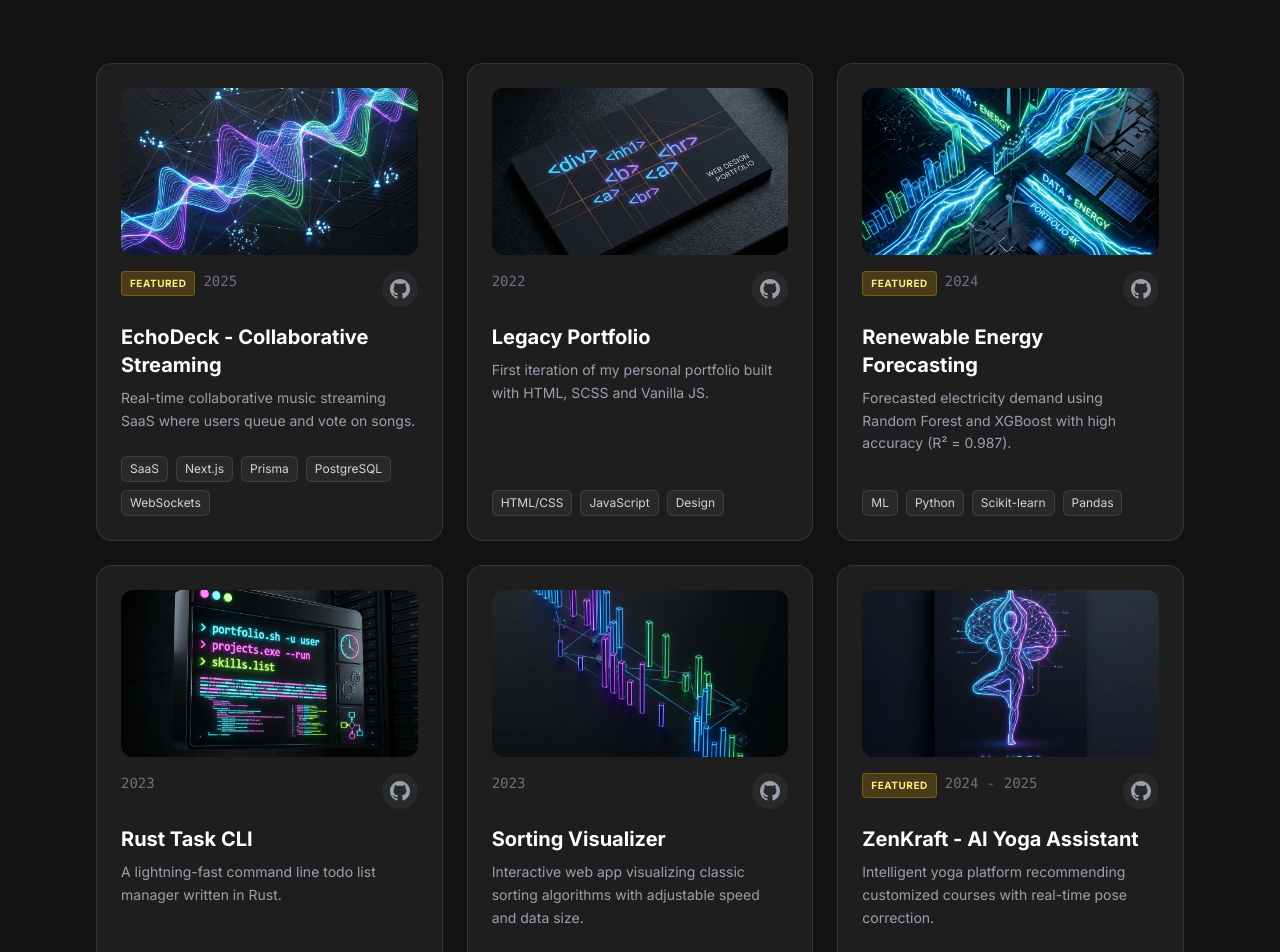
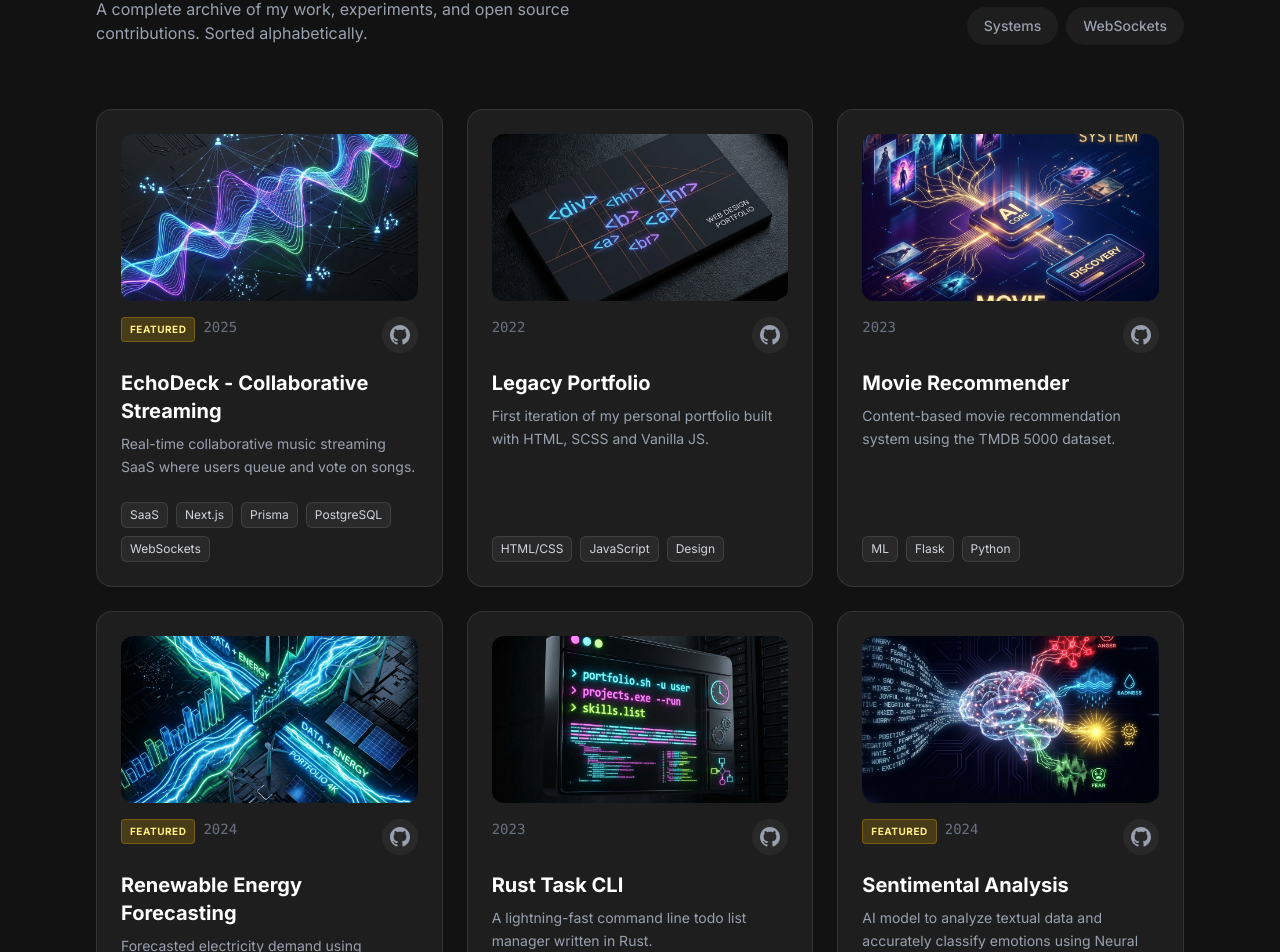
Before and after one commit to avianage/portfolio-26, a Next.js app: page /projects in a window 1280 px wide. Shown: the part 273-1225 px from the top of the page. Built offline with nearby package versions, Linux system fonts and the light colour scheme.

Commit message:
Added More Projects

```diff
--- a/components/Socials.tsx
+++ b/components/Socials.tsx
@@ -60,21 +60,6 @@ const Icons = {
             <path d="M12 0A12 12 0 0 0 0 12a12 12 0 0 0 12 12 12 12 0 0 0 12-12A12 12 0 0 0 12 0zm5.01 4.744c.688 0 1.25.561 1.25 1.249a1.25 1.25 0 0 1-2.498.056l-2.597-.547-.8 3.747c1.824.07 3.48.632 4.674 1.488.308-.309.73-.491 1.207-.491.968 0 1.754.786 1.754 1.754 0 .716-.435 1.333-1.01 1.614a3.111 3.111 0 0 1 .042.52c0 2.694-3.13 4.87-7.004 4.87-3.874 0-7.004-2.176-7.004-4.87 0-.183.015-.366.043-.534A1.748 1.748 0 0 1 4.028 12c0-.968.786-1.754 1.754-1.754.463 0 .898.196 1.207.49 1.207-.883 2.878-1.43 4.744-1.487l.885-4.182a.342.342 0 0 1 .14-.197.35.35 0 0 1 .238-.042l2.906.617a1.214 1.214 0 0 1 1.108-.701zM9.25 12C8.561 12 8 12.562 8 13.25c0 .687.561 1.248 1.25 1.248.687 0 1.248-.561 1.248-1.249 0-.688-.561-1.249-1.249-1.249zm5.5 0c-.687 0-1.248.561-1.248 1.25 0 .687.561 1.248 1.249 1.248.688 0 1.249-.561 1.249-1.249 0-.687-.562-1.249-1.25-1.249zm-5.466 3.99a.327.327 0 0 0-.231.094.33.33 0 0 0 0 .463c.842.842 2.484.913 2.961.913.477 0 2.105-.056 2.961-.913a.361.361 0 0 0 .029-.463.33.33 0 0 0-.464 0c-.547.533-1.684.73-2.512.73-.828 0-1.979-.196-2.512-.73a.326.326 0 0 0-.232-.095z" />
         </svg>
     ),
-    facebook: (
-        <svg fill="currentColor" viewBox="0 0 24 24" className="w-5 h-5">
-            <path d="M9.101 23.691v-7.98H6.627v-3.667h2.474v-1.58c0-4.085 1.848-5.978 5.858-5.978.401 0 .955.042 1.468.103a8.68 8.68 0 0 1 1.141.195v3.325a8.623 8.623 0 0 0-.653-.036c-2.148 0-2.797 1.603-2.797 2.87v1.101h3.31l-1.185 3.667h-2.125v7.98H9.101Z" />
-        </svg>
-    ),
-    dribbble: (
-        <svg fill="currentColor" viewBox="0 0 24 24" className="w-5 h-5">
-            <path d="M12 24C5.385 24 0 18.615 0 12S5.385 0 12 0s12 5.385 12 12-5.385 12-12 12zm10.12-10.358c-.35-.11-3.17-.953-6.384-.438 1.34 3.684 1.887 6.684 1.992 7.308 2.3-1.555 3.932-4.02 4.392-6.87zm-6.115 7.808c-.153-.9-.75-4.032-2.19-7.77l-.066.02c-5.79 2.015-7.86 6.025-8.04 6.4 1.73 1.358 3.92 2.166 6.29 2.166 1.42 0 2.77-.29 4.006-.816zm-7.92-2.856c.21-.476 2.36-4.248 8.018-6.19 1.16-.39 2.66-.54 3.568-.52 1.04-3.204-1.07-5.545-2.79-6.33-.28 2.505-1.12 5.14-2.22 7.24-2.825-1.575-7.775-2.03-10.315-1.895-.49 1.94-.15 4.02 1.05 5.67.65.65 1.57 2.025 2.69 2.025zm-2.86-5.83c2.93-.11 8.27.42 11.23 2.18.9-1.9 1.63-4.17 1.9-6.34-1.83-1.02-3.95-1.6-6.21-1.6-4.57 0-8.52 2.56-10.74 6.38.38-.85 1.78-3.04 3.82-3.04z" />
-        </svg>
-    ),
-    behance: (
-        <svg fill="currentColor" viewBox="0 0 24 24" className="w-5 h-5">
-            <path d="M22 7h-7v-2h7v2zm1.726 10c-0.29 2.115-2.3 3.873-4.996 3.873-4.053 0-6.17-2.905-6.17-6.22 0-3.327 2.176-6.22 5.968-6.22 2.766 0 5.176 1.306 5.86 4.32H20.06c-0.106-1.55-1.28-1.965-2.28-1.965-1.554 0-2.348 1.078-2.348 2.613v0.12h7.02c0.04 0.368 0.05 0.72 0.05 1.08 0 0.165-0.015 0.33-0.035 0.493h-7.03c0 0.12 0 0.24 0 0.36 0 1.97 1.26 2.66 2.65 2.66 1.455 0 2.226-0.75 2.52-1.996h3.11zM6.92 11.08h2.3c1.55 0 2.45-0.78 2.45-2.23 0-1.47-1.12-2.14-2.58-2.14H6.92v4.37zm0 1.37v4.65h2.61c1.68 0 2.82-0.89 2.82-2.31 0-1.52-1.28-2.34-2.88-2.34H6.92zm-3.37-7.95h5.58c3.55 0 6.06 1.83 6.06 5.3 0 1.63-0.61 3.25-2.12 4.01 1.78 0.63 2.85 2.21 2.85 4.33 0 3.32-2.67 5.37-6.4 5.37H3.55V4.5z" />
-        </svg>
-    ),
     medium: (
         <svg fill="currentColor" viewBox="0 0 24 24" className="w-5 h-5">
             <path d="M13.54 12a6.8 6.8 0 0 1 6.796-6.8c3.745 0 6.798 3.05 6.798 6.8 0 3.755-3.053 6.8-6.798 6.8A6.8 6.8 0 0 1 13.54 12zm-3.83-5.945C11.53 6.055 13.1 8.72 13.1 12s-1.57 5.945-3.39 5.945c-1.822 0-3.39-2.66-3.39-5.945s1.568-5.945 3.39-5.945zm-6.175.76C4.463 6.816 5.34 9.176 5.34 12s-.877 5.184-1.805 5.184S1.73 14.824 1.73 12s.877-5.184 1.805-5.184Z" />
@@ -88,16 +73,6 @@ const Icons = {
     telegram: (
         <svg fill="currentColor" viewBox="0 0 24 24" className="w-5 h-5">
             <path d="M11.944 0A12 12 0 0 0 0 12a12 12 0 0 0 12 12 12 12 0 0 0 12-12A12 12 0 0 0 12 0a12 12 0 0 0-.056 0zm4.962 7.224c.1-.002.321.023.465.14a.506.506 0 0 1 .171.325c.016.093.036.306.02.472-.18 1.898-.962 6.502-1.36 8.627-.168.9-.499 1.201-.82 1.23-.696.065-1.225-.46-1.9-.902-1.056-.693-1.653-1.124-2.678-1.8-1.185-.78-.417-1.21.258-1.91.177-.184 3.247-2.977 3.307-3.23.007-.032.014-.15-.056-.212s-.174-.041-.249-.024c-.106.024-1.793 1.14-5.061 3.345-.48.33-.913.49-1.302.48-.428-.008-1.252-.241-1.865-.44-.752-.245-1.349-.374-1.297-.789.027-.216.325-.437.893-.663 3.498-1.524 5.83-2.529 6.998-3.014 3.332-1.386 4.025-1.627 4.476-1.635z" />
-        </svg>
-    ),
-    tiktok: (
-        <svg fill="currentColor" viewBox="0 0 24 24" className="w-5 h-5">
-            <path d="M12.525.02c1.31-.02 2.61-.01 3.91-.02.08 1.53.63 3.09 1.75 4.17 1.12 1.11 2.7 1.62 4.24 1.79v4.03c-1.44-.05-2.89-.35-4.2-.97-.57-.26-1.1-.59-1.62-.93v6.16c0 2.52-1.12 4.84-2.9 6.15-2.23 1.64-5.36 1.84-7.87.6-1.18-.58-2.18-1.48-2.89-2.65-.72-1.17-1.05-2.53-1.02-3.9v-.18c.22-3.63 3.02-6.67 6.65-7.22V11.2c-1.64.49-2.81 2.03-2.77 3.75.03 1.7 1.15 3.23 2.8 3.55 1.65.32 3.35-.48 4.23-2.02.63-1.11.91-2.48.52-3.83v-12.63c.53.11 1.07.21 1.61.28l-2.44-.28z" />
-        </svg>
-    ),
-    whatsapp: (
-        <svg fill="currentColor" viewBox="0 0 24 24" className="w-5 h-5">
-            <path d="M17.472 14.382c-.297-.149-1.758-.867-2.03-.967-.273-.099-.471-.148-.67.15-.197.297-.767.966-.94 1.164-.173.199-.347.223-.644.075-.297-.15-1.255-.463-2.39-1.475-.883-.788-1.48-1.761-1.653-2.059-.173-.297-.018-.458.13-.606.134-.133.298-.347.446-.52.149-.174.198-.298.298-.497.099-.198.05-.371-.025-.52-.075-.149-.669-1.612-.916-2.207-.242-.579-.487-.5-.669-.51-.173-.008-.371-.01-.57-.01-.198 0-.52.074-.792.372-.272.297-1.04 1.016-1.04 2.479 0 1.462 1.065 2.875 1.213 3.074.149.198 2.096 3.2 5.077 4.487.709.306 1.262.489 1.694.625.712.227 1.36.195 1.871.118.571-.085 1.758-.719 2.006-1.413.248-.694.248-1.289.173-1.413-.074-.124-.272-.198-.57-.347m-5.421 7.403h-.004a9.87 9.87 0 0 1-5.031-1.378l-.361-.214-3.741.982.998-3.648-.235-.374a9.86 9.86 0 0 1-1.51-5.26c.001-5.45 4.436-9.884 9.888-9.884 2.64 0 5.122 1.03 6.988 2.898a9.825 9.825 0 0 1 2.893 6.994c-.003 5.45-4.437 9.884-9.885 9.884m8.413-18.297A11.815 11.815 0 0 0 12.05 0C5.495 0 .16 5.335.157 11.892c0 2.096.547 4.142 1.588 5.945L.057 24l6.305-1.654a11.882 11.882 0 0 0 5.683 1.448h.005c6.554 0 11.89-5.335 11.893-11.893a11.821 11.821 0 0 0-3.48-8.413Z" />
         </svg>
     ),
     default: (
--- a/lib/data.ts
+++ b/lib/data.ts
@@ -142,6 +142,40 @@ export const PROJECTS = [
             keyDecisions: "Focused heavily on raw CSS flexbox and grid to build a solid foundation before moving to frameworks.",
             learnings: "Solidified core web fundamentals, specifically the box model, semantic HTML, and DOM manipulation."
         }
+    },
+    {
+        id: "sentiment-analysis",
+        title: "Sentimental Analysis",
+        year: "2024",
+        description: "AI model to analyze textual data and accurately classify emotions using Neural Networks.",
+        tags: ["Naive Bayes", "Python", "ML", "NLP"],
+        challenge: "Accurately classifying subtle emotional nuances in text.",
+        featured: true,
+        github: "https://github.com/avianage/emotion-detection-classifier",
+        image: "/projects/sentimental-analysis.png",
+        details: {
+            overview: "Built an AI model to analyze textual data and accurately classify emotions such as sadness, joy, love, anger, fear, and surprise.",
+            architecture: "Leveraged SpaCy for tokenization/preprocessing and TF-IDF for feature extraction. Trained a Multinomial Naïve Bayes classifier.",
+            keyDecisions: "Used Multinomial Naïve Bayes for its efficiency with high-dimensional text data. Achieved 85% accuracy.",
+            learnings: "Deepened understanding of NLP pipelines, text preprocessing, and evaluating classification models with precision/recall."
+        }
+    },
+    {
+        id: "movie-recommender",
+        title: "Movie Recommender",
+        year: "2023",
+        description: "Content-based movie recommendation system using the TMDB 5000 dataset.",
+        tags: ["ML", "Flask", "Python"],
+        challenge: "Handling large datasets and generating relevant recommendations efficiently.",
+        featured: false,
+        github: "https://github.com/avianage/movie-recommender-system",
+        image: "/projects/movie-recommender.png",
+        details: {
+            overview: "This system harnesses the power of the TMDB 5000 dataset to offer movie recommendations, detailed movie information, and an enjoyable movie discovery experience.",
+            architecture: "Python-based recommendation logic using cosine similarity on movie features. Served via a Flask web application.",
+            keyDecisions: "Implemented content-based filtering to provide recommendations based on movie metadata (genres, keywords, cast) rather than user history.",
+            learnings: "Gained practical experience in building recommendation engines, vectorizing text data, and deploying ML models with Flask."
+        }
     }
 ];
 
@@ -173,7 +207,7 @@ export const EDUCATION = [
         degree: "B.C.A. (Distance)",
         institution: "AMITY University",
         year: "2021 - 2024",
-        achievements: []
+        achievements: ["Second Division"]
     },
     {
         degree: "Higher Secondary Certification",
@@ -184,7 +218,7 @@ export const EDUCATION = [
     {
         degree: "Secondary School Certification",
         institution: "Vidya Niketan School",
-        year: "- 2019",
+        year: "2018 - 2019",
         achievements: ["83% in SSC"]
     }
 ];
```
Also changed, not shown: public/projects/movie-recommender.png (added), public/projects/sentimental-analysis.png (added).
